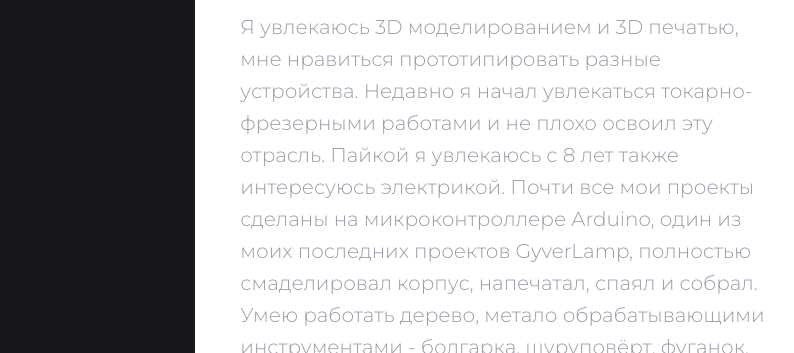
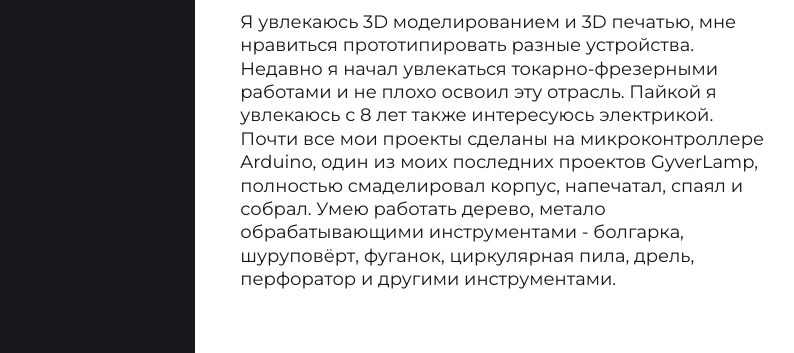
Before and after one commit to Alextechnolgie/rrg, a website: page about.html in a window 1280 px wide. Shown: the part 201-554 px from the top of the page, without its empty margins (18-812 px from the left). Drawn offline with Linux system fonts and the light colour scheme.

Commit message:
Update about.html

```diff
--- a/about.html
+++ b/about.html
@@ -110,10 +110,10 @@
                                         <h3>
                                             Мои увлечения и навыки.
                                         </h3>
-                                        <p2>
+                                        <h4>
                                            Я увлекаюсь 3D моделированием и 3D печатью, мне нравиться прототипировать разные устройства. Недавно я начал увлекаться токарно-фрезерными работами и не плохо освоил эту отрасль. Пайкой я увлекаюсь с 8 лет также интересуюсь электрикой. Почти все мои проекты сделаны на микроконтроллере Arduino, один из моих последних проектов GyverLamp, полностью смаделировал корпус, напечатал, спаял и собрал. Умею работать дерево, метало обрабатывающими инструментами - болгарка, шуруповёрт, фуганок, циркулярная пила, дрель, перфоратор и другими инструментами.
 
-                                        </p2>
+                                        </h4>
 
 
 
```
